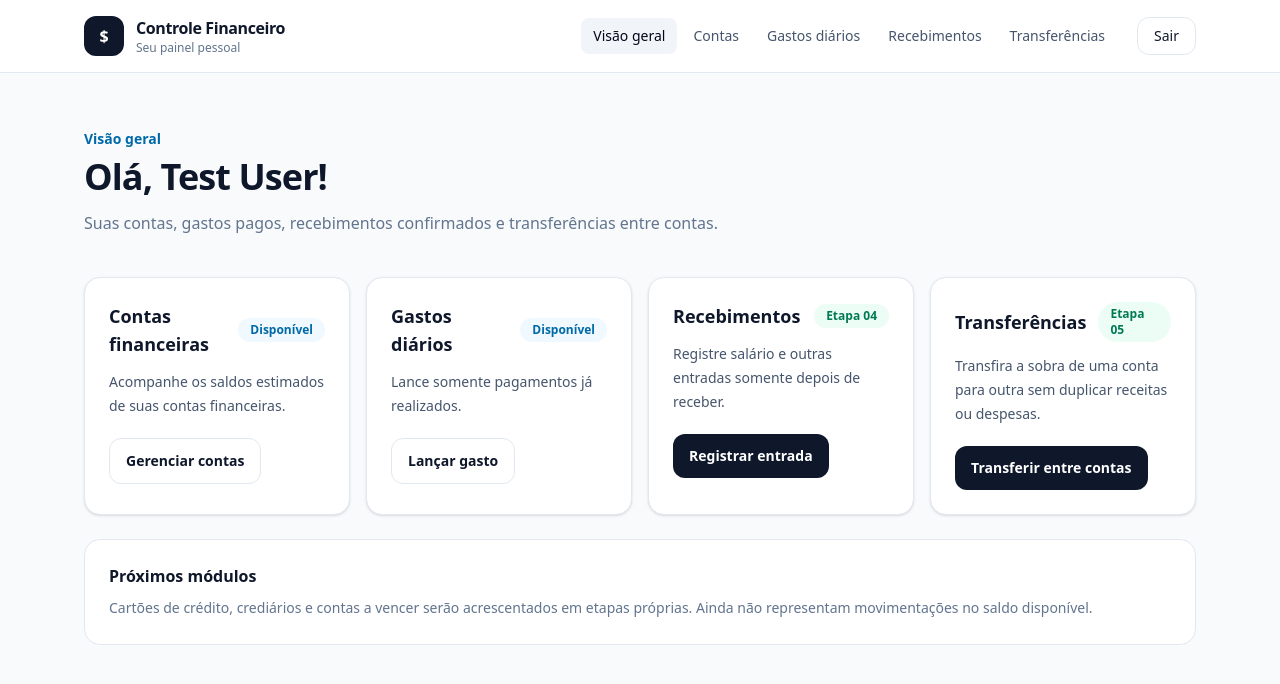
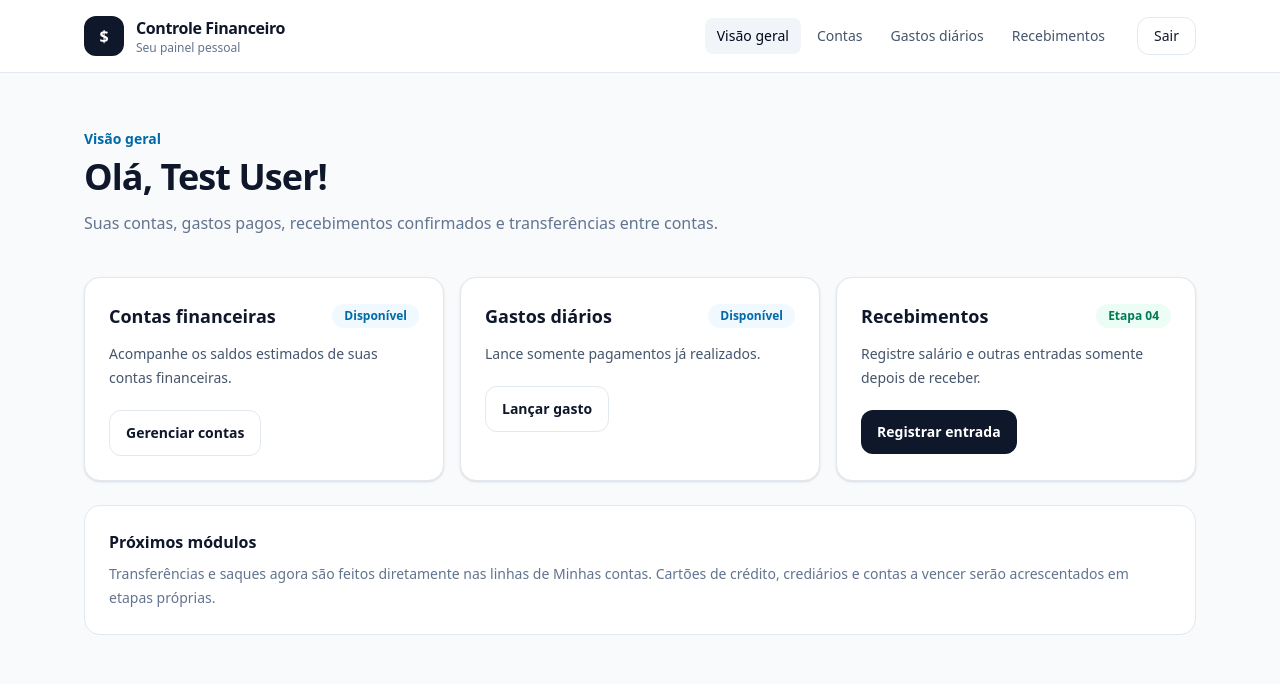
Before and after one commit to jrgviana/controle-financeiro, a Laravel app: page /dashboard in a window 1280 px wide. Shown: the top 684 px of the page. Run offline with Laravel 12, Linux system fonts and the light colour scheme; a user stored in the database is signed in; data comes from the database, SQL or seed files in the repository; style sheets or scripts are compiled from the project's sources; some libraries are stand-ins or nearby versions.

Commit message:
Remove link Transferências do menu e centraliza ações em Minhas contas

```diff
--- a/resources/views/dashboard.blade.php
+++ b/resources/views/dashboard.blade.php
@@ -7,7 +7,7 @@
     <h1 class="mt-2 text-3xl font-semibold tracking-tight sm:text-4xl">Olá, {{ auth()->user()->name }}!</h1>
     <p class="mt-3 max-w-2xl text-base leading-7 text-slate-500">Suas contas, gastos pagos, recebimentos confirmados e transferências entre contas.</p>
 
-    <div class="mt-10 grid gap-4 md:grid-cols-2 xl:grid-cols-4">
+    <div class="mt-10 grid gap-4 md:grid-cols-3">
         <section class="rounded-2xl border border-slate-200 bg-white p-6 shadow-sm">
             <div class="flex items-center justify-between gap-3">
                 <h2 class="text-lg font-semibold">Contas financeiras</h2>
@@ -32,18 +32,10 @@
             <p class="mt-3 text-sm leading-6 text-slate-600">Registre salário e outras entradas somente depois de receber.</p>
             <a href="{{ route('recebimentos.index') }}" class="mt-5 inline-flex rounded-xl bg-slate-900 px-4 py-3 text-sm font-semibold text-white transition hover:bg-slate-800">Registrar entrada</a>
         </section>
-        <section class="rounded-2xl border border-slate-200 bg-white p-6 shadow-sm">
-            <div class="flex items-center justify-between gap-3">
-                <h2 class="text-lg font-semibold">Transferências</h2>
-                <span class="rounded-full bg-emerald-50 px-3 py-1 text-xs font-semibold text-emerald-700">Etapa 05</span>
-            </div>
-            <p class="mt-3 text-sm leading-6 text-slate-600">Transfira a sobra de uma conta para outra sem duplicar receitas ou despesas.</p>
-            <a href="{{ route('transferencias.index') }}" class="mt-5 inline-flex rounded-xl bg-slate-900 px-4 py-3 text-sm font-semibold text-white transition hover:bg-slate-800">Transferir entre contas</a>
-        </section>
     </div>
 
     <section class="mt-6 rounded-2xl border border-slate-200 bg-white p-6">
         <h2 class="font-semibold">Próximos módulos</h2>
-        <p class="mt-2 text-sm leading-6 text-slate-500">Cartões de crédito, crediários e contas a vencer serão acrescentados em etapas próprias. Ainda não representam movimentações no saldo disponível.</p>
+        <p class="mt-2 text-sm leading-6 text-slate-500">Transferências e saques agora são feitos diretamente nas linhas de Minhas contas. Cartões de crédito, crediários e contas a vencer serão acrescentados em etapas próprias.</p>
     </section>
 @endsection
--- a/resources/views/layouts/app.blade.php
+++ b/resources/views/layouts/app.blade.php
@@ -24,7 +24,6 @@
                     <a href="{{ route('contas.index') }}" class="rounded-lg px-3 py-2 font-medium transition hover:bg-slate-100 {{ request()->routeIs('contas.*') ? 'bg-slate-100 text-slate-950' : 'text-slate-600' }}">Contas</a>
                     <a href="{{ route('gastos.index') }}" class="rounded-lg px-3 py-2 font-medium transition hover:bg-slate-100 {{ request()->routeIs('gastos.*') ? 'bg-slate-100 text-slate-950' : 'text-slate-600' }}">Gastos diários</a>
                     <a href="{{ route('recebimentos.index') }}" class="rounded-lg px-3 py-2 font-medium transition hover:bg-slate-100 {{ request()->routeIs('recebimentos.*') ? 'bg-slate-100 text-slate-950' : 'text-slate-600' }}">Recebimentos</a>
-                    <a href="{{ route('transferencias.index') }}" class="rounded-lg px-3 py-2 font-medium transition hover:bg-slate-100 {{ request()->routeIs('transferencias.*') ? 'bg-slate-100 text-slate-950' : 'text-slate-600' }}">Transferências</a>
                 </nav>
                 <form method="POST" action="{{ route('logout') }}">
                     @csrf
```
